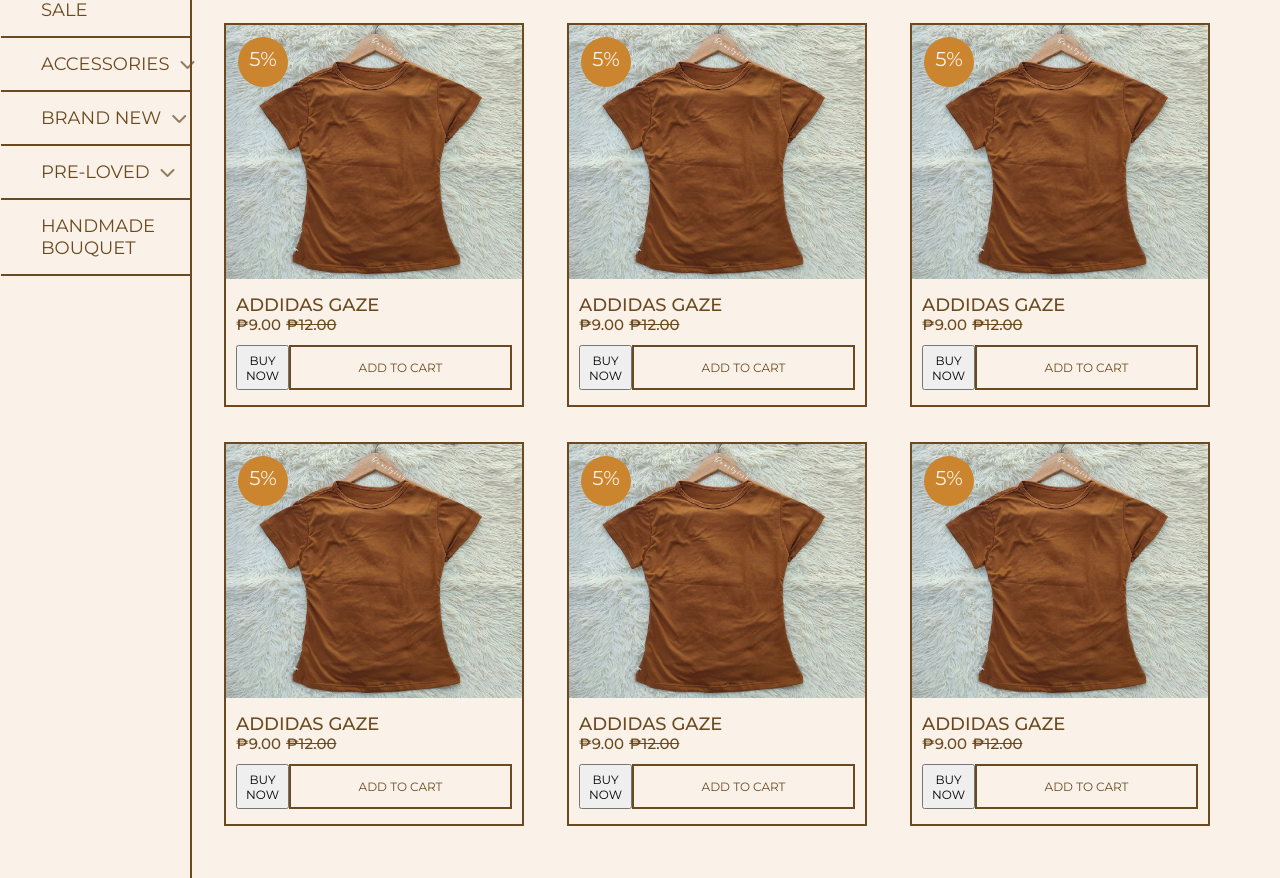
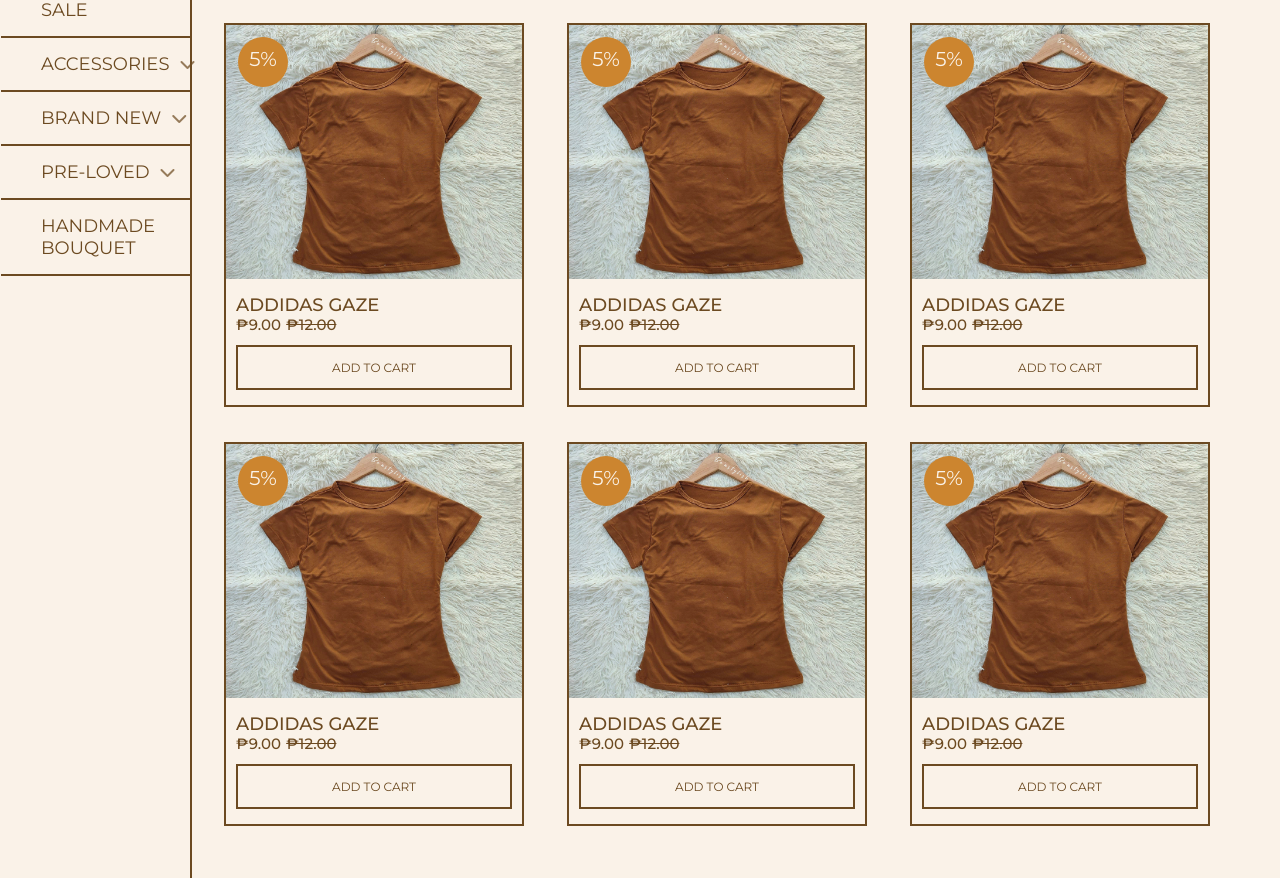
Before and after one commit to eyondk/BEASTYLISH, a PHP site: page /shop.php in a window 1280 px wide. Shown: the part 165-1043 px from the top of the page. Run offline with PHP 8.4, Linux system fonts and the light colour scheme; the visitor is signed in with stand-in values (Sample User, id 1); some libraries are stand-ins or nearby versions; some web fonts are replaced.

Commit message:
Update shop.php

```diff
--- a/shop.php
+++ b/shop.php
@@ -97,7 +97,6 @@
                         </div>
                     </div>
                     <div class="button">
-                        <button type="button" class="buy-btn">Buy Now</button>
                         <button type="button" class="add-btn">Add To Cart</button>
                     </div>
                 </div>
@@ -119,8 +118,7 @@
                         <span class="price-num"><del>&#x20B1;12.00</del></span>
                         </div>
                     </div>
-                    <div class="button">
-                        <button type="button" class="buy-btn">Buy Now</button>
+                   <div class="button">
                         <button type="button" class="add-btn">Add To Cart</button>
                     </div>
                 </div>
@@ -142,7 +140,6 @@
                         </div>
                     </div>
                     <div class="button">
-                        <button type="button" class="buy-btn">Buy Now</button>
                         <button type="button" class="add-btn">Add To Cart</button>
                     </div>
                 </div>
@@ -164,7 +161,6 @@
                         </div>
                     </div>
                     <div class="button">
-                        <button type="button" class="buy-btn">Buy Now</button>
                         <button type="button" class="add-btn">Add To Cart</button>
                     </div>
                 </div>
@@ -186,7 +182,6 @@
                         </div>
                     </div>
                     <div class="button">
-                        <button type="button" class="buy-btn">Buy Now</button>
                         <button type="button" class="add-btn">Add To Cart</button>
                     </div>
                 </div>
@@ -208,7 +203,6 @@
                         </div>
                     </div>
                     <div class="button">
-                        <button type="button" class="buy-btn">Buy Now</button>
                         <button type="button" class="add-btn">Add To Cart</button>
                     </div>
                 </div>
@@ -277,8 +271,7 @@
 
                         </div>
                         <div class="button">
-                            <button type="button" class="buy-btn">Buy Now</button>
-                            <button type="button" class="add-btn">Add To Cart</button>
+                        <button type="button" class="add-btn">Add To Cart</button>
                         </div>
                     </div>
                 </div>
```
